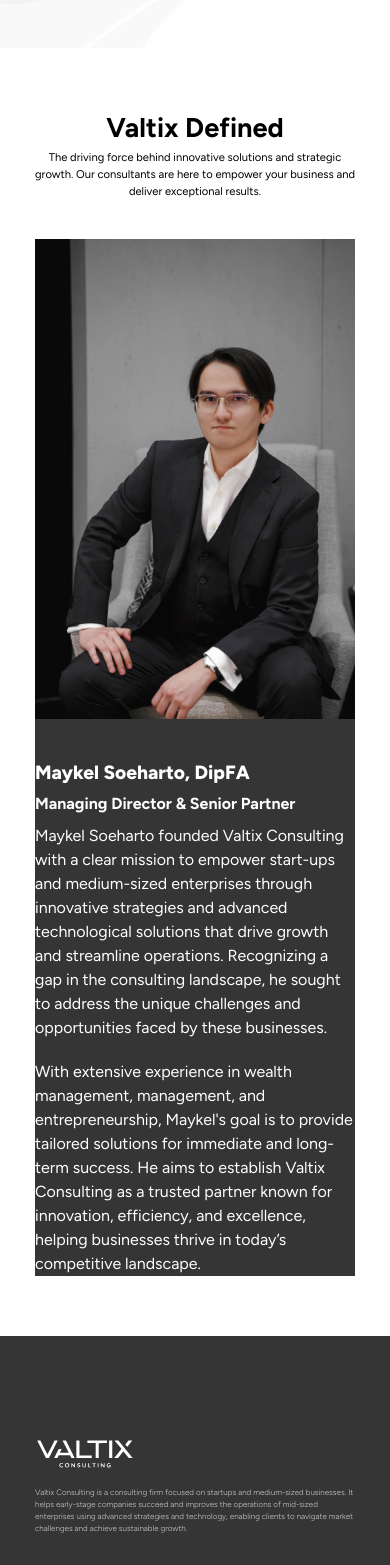
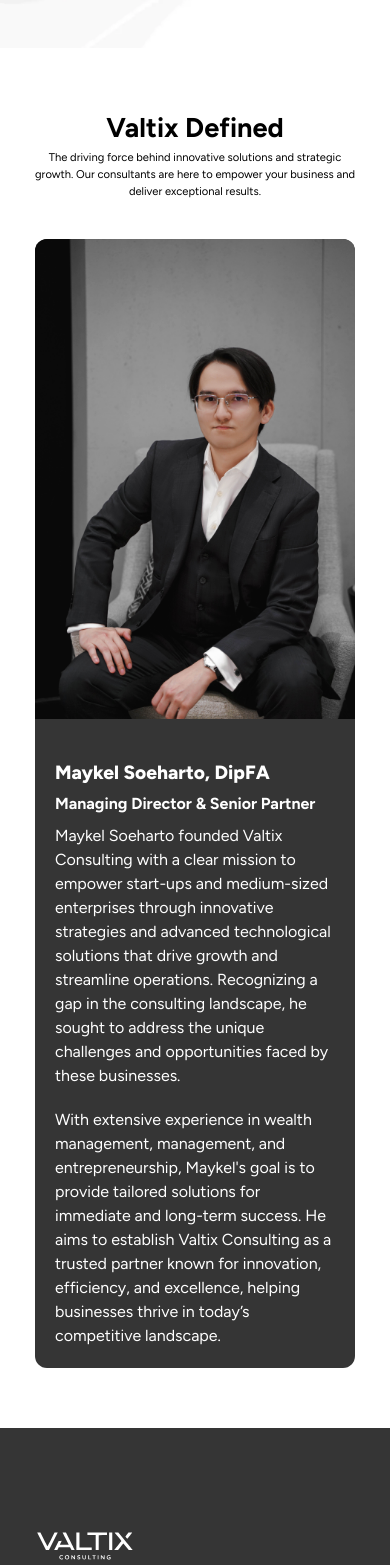
Before and after one commit to dldnlee/valtix-consulting, a Next.js app: page /about in a window 390 px wide. Shown: the part 3453-5018 px from the top of the page. Built offline with nearby package versions, Linux system fonts and the light colour scheme.

Commit message:
[Fix] - About us mobile view padding added and rounded borders for mobile view

```diff
--- a/app/about/about-sections/SectionThree.tsx
+++ b/app/about/about-sections/SectionThree.tsx
@@ -4,9 +4,9 @@
 
 function FounderCard() {
   return (
-    <div className='flex 2xl:flex-row flex-col items-center 2xl:shadow-lg 2xl:w-[1100px] bg-gray-1 text-white'>
-      <Image src={maykel} alt="" className='w-[400px]'/>
-      <div className='flex flex-col gap-2 2xl:p-20 pt-10'>
+    <div className='flex 2xl:flex-row flex-col items-center 2xl:shadow-lg 2xl:w-[1100px] bg-gray-1 text-white 2xl-rounded-none rounded-xl'>
+      <Image src={maykel} alt="" className='w-[400px] 2xl-rounded-none rounded-t-xl'/>
+      <div className='flex flex-col gap-2 2xl:p-20 pt-10 p-5'>
         <div className='flex flex-col gap-1'>
           <h2 className='2xl:text-xl text-lg font-extrabold'>Maykel Soeharto, DipFA</h2>
           <h3 className='2xl:text-lg text-md font-bold'>Managing Director & Senior Partner</h3>
```
Also changed, not shown: 1 other file (tests, documents, lock files or other folders).
